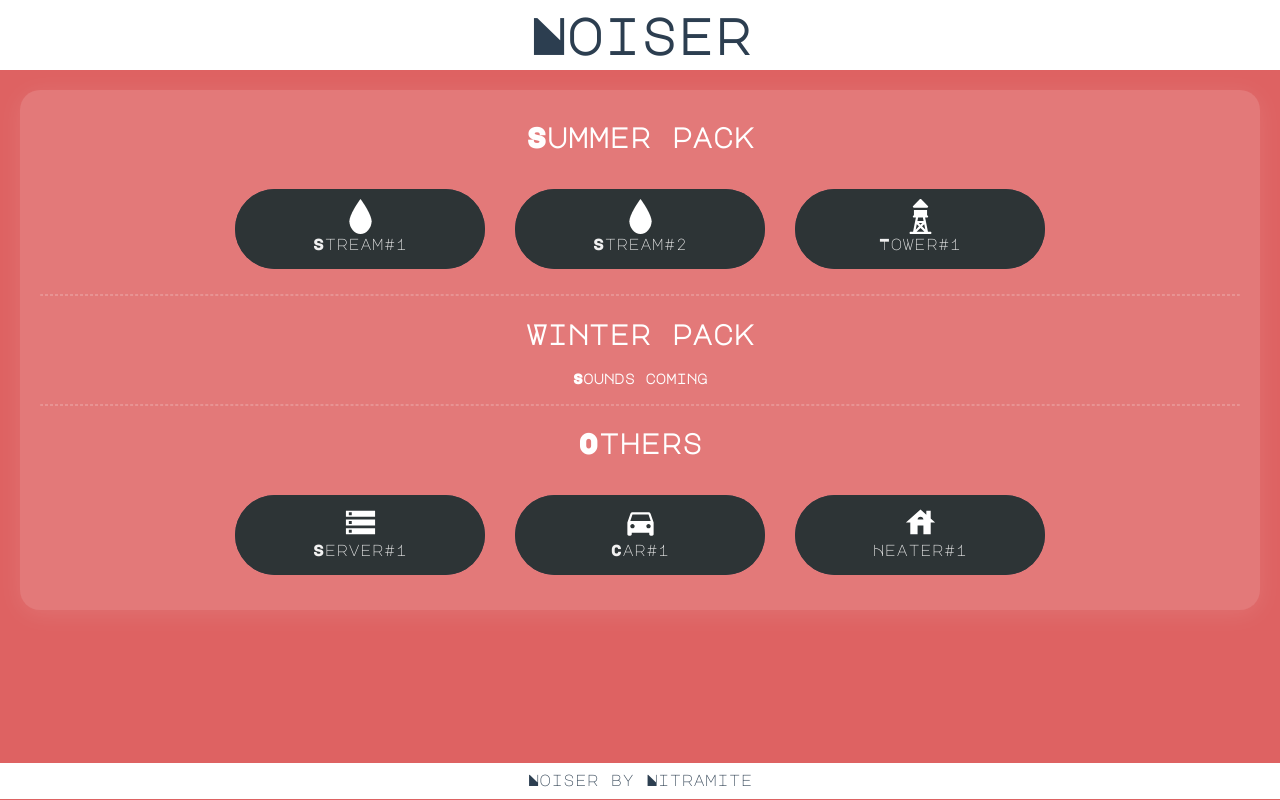
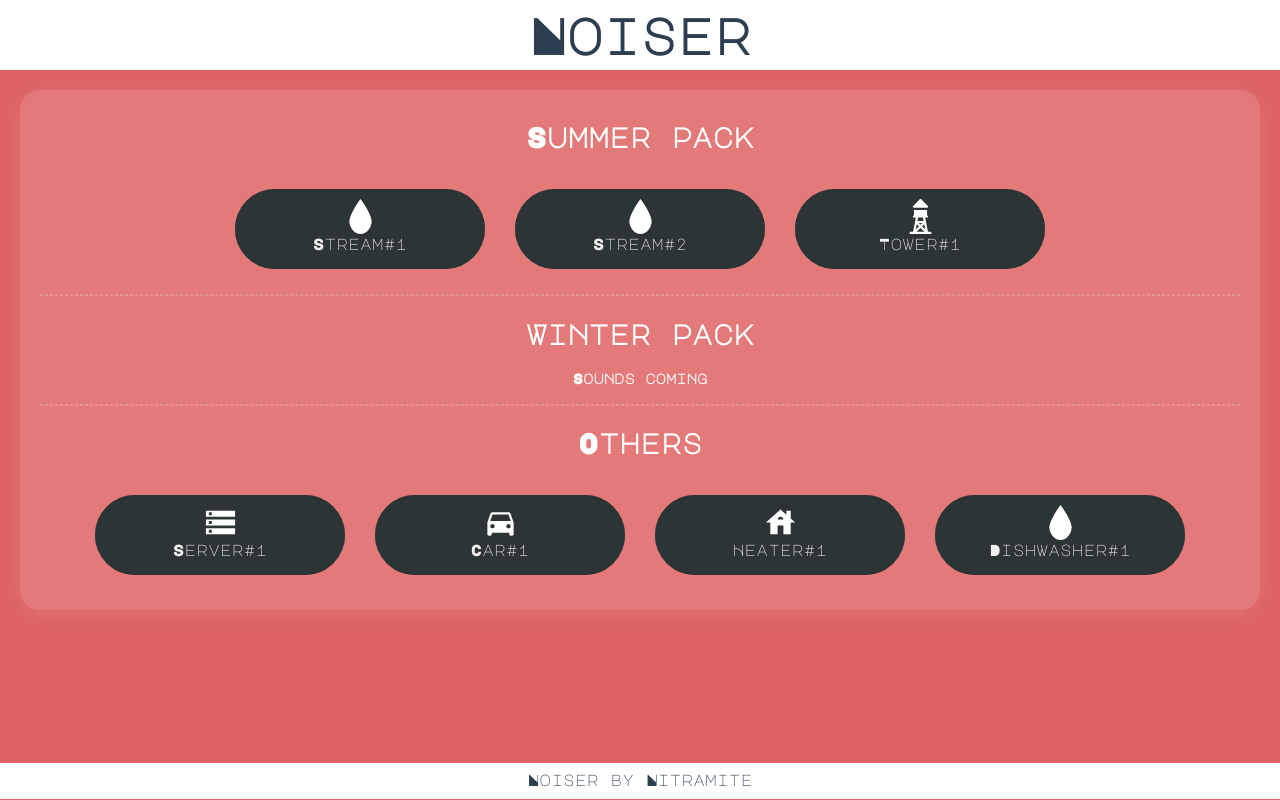
Before and after one commit to norkator/noiser-frontend, a Vue app: page / in a window 1280 px wide. Built offline with nearby package versions, Linux system fonts and the light colour scheme.

Commit message:
Add dishwasher sound

```diff
--- a/src/assets/AudioPack.js
+++ b/src/assets/AudioPack.js
@@ -55,6 +55,13 @@ exports.audioPacks = {
         icon: require('./images/house.svg'),
         audioSrc: require('../assets/audio/waterheater1.mp3')
       },
+      {
+        key: 3,
+        queryKey: 'dishwasher-one',
+        name: 'Dishwasher#1',
+        icon: require('./images/water.svg'),
+        audioSrc: require('../assets/audio/dishwasher1.mp3')
+      },
     ]
   },
 };
```
Also changed, not shown: 1 other file (tests, documents, lock files or other folders).
